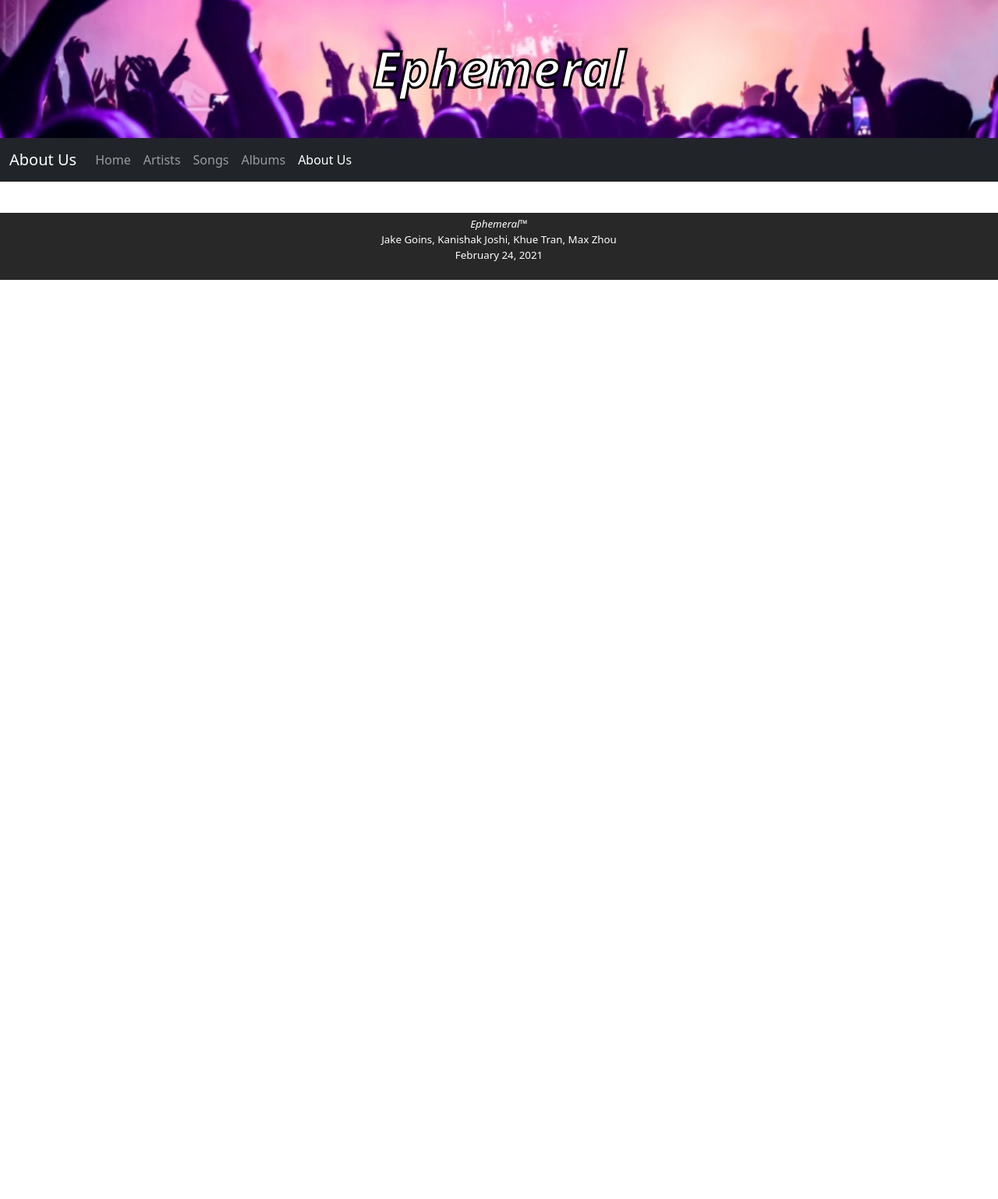
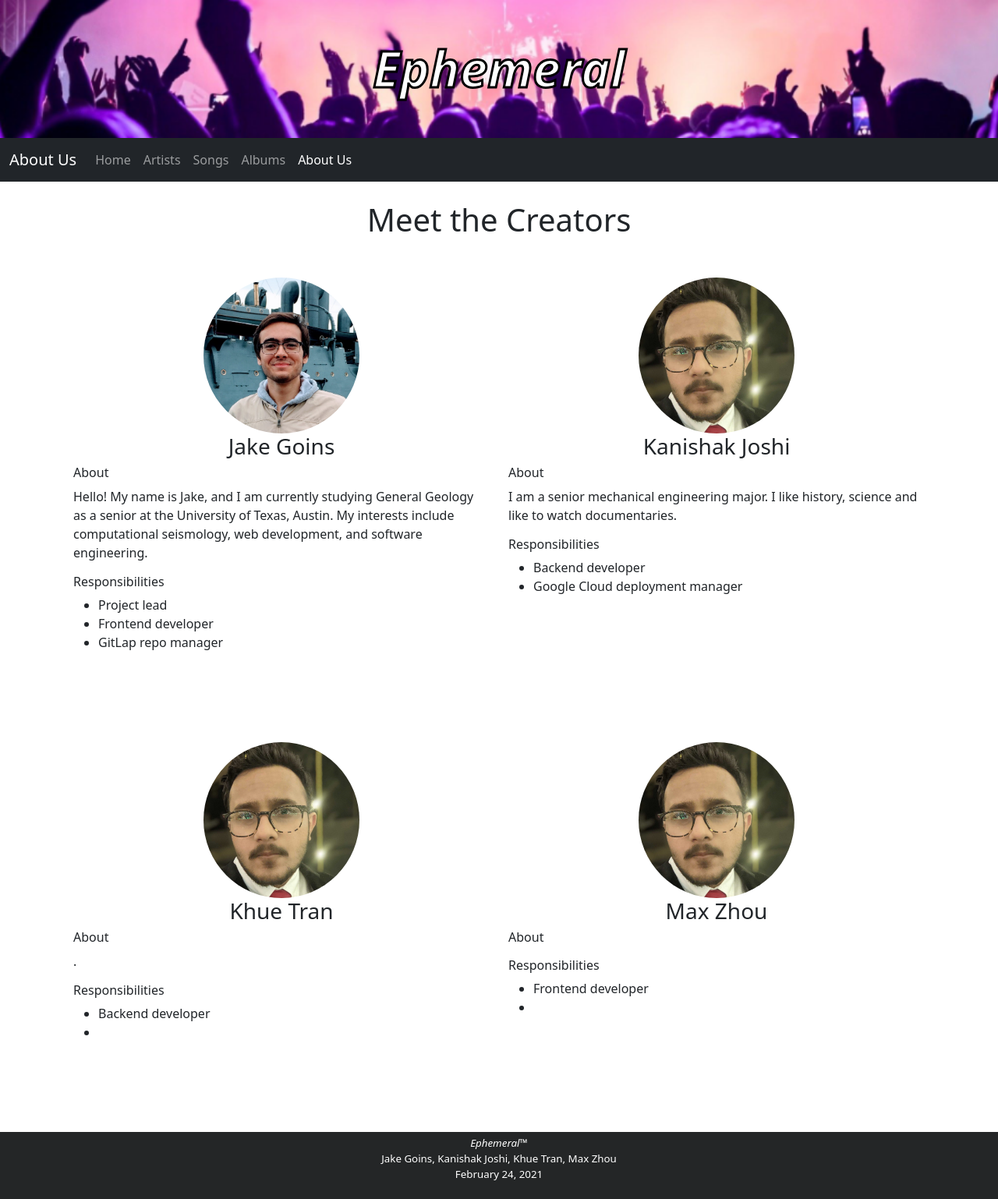
Before and after one commit to gqian75/Ephemeral, a Flask app: page /about/ in a window 1280 px wide. Shown: the whole page at 78% size. Before the commit the page ends 359 px from the top, so only its background shows below. Run offline with Flask 2, Linux system fonts and the light colour scheme; some libraries are stand-ins or nearby versions.

Commit message:
Update to about page, messed with css file for it.

```diff
--- a/static/css/style.css
+++ b/static/css/style.css
@@ -1,4 +1,4 @@
-h1{
+#title{
     background-image:url("../images/bg2.PNG");
     background-repeat:no-repeat;
     background-size:cover;
@@ -36,7 +36,7 @@ bottom: .5em;
     width:100%;
     clear: both;
     text-align:center;
-    background-color:rgb(40, 40, 40);
+    background-color:rgb(36, 38, 39);
     color:white;
     font-size:10pt;
     margin-top: 40px;
@@ -44,3 +44,31 @@ bottom: .5em;
     padding-bottom: 5px;
     margin-bottom: 0px;
 }
+
+#about{
+    text-align: center;
+    margin-top:50px;
+}
+
+.about_title{
+    text-align:center;
+    margin-top:25px;
+}
+
+#about_img{
+    height:200px;
+    width:200px;
+    border-radius: 50%;
+}
+
+.bio{
+    text-align: left;
+}
+
+ul{
+    text-align: left;
+}
+
+.row{
+    margin-bottom: 100px;
+}
--- a/templates/about.html
+++ b/templates/about.html
@@ -28,5 +28,69 @@
 {% endblock %}
 
 {% block content %}
+<h1 class="about_title"> Meet the Creators </h1>
+<div id="about" class="container">
+    <div class="row">
+        <div class="col-6">
+            <img id="about_img" src="../static/images/jake.jpg" alt="Jake">
+            <h3>Jake Goins</h3>
+            <div class="bio">
+                <h6>About</h6>
+                <p>Hello! My name is Jake, and I am currently studying General Geology as a senior at the University of Texas, Austin.
+                My interests include computational seismology, web development, and software engineering.</p>
+                <h6>Responsibilities</h6>
+                <ul>
+                    <li>Project lead</li>
+                    <li>Frontend developer</li>
+                    <li>GitLap repo manager</li>
+                </ul>
+            </div>
+        </div>
+        <div class="col-6">
+            <img id="about_img" src="../static/images/kanishak.jpg" alt="Kanishak">
+            <h3>Kanishak Joshi</h3>
+            <div class="bio">
+                <h6>About</h6>
+                <p>I am a senior mechanical engineering major.
+                    I like history, science and like to watch documentaries.</p>
+                <h6>Responsibilities</h6>
+                <ul>
+                    <li>Backend developer</li>
+                    <li>Google Cloud deployment manager</li>
+                </ul>
+            </div>
+        </div>
+    </div>
 
+    <div class="row">
+        <div class="col-6">
+            <img id="about_img" src="../static/images/kanishak.jpg" alt="Kanishak">
+            <h3>Khue Tran</h3>
+            <div class="bio">
+                <h6>About</h6>
+                <p>.</p>
+                <h6>Responsibilities</h6>
+                <ul>
+                    <li>Backend developer</li>
+                    <li></li>
+                </ul>
+            </div>
+        </div>
+        <div class="col-6">
+            <img id="about_img" src="../static/images/kanishak.jpg" alt="Kanishak">
+            <h3>Max Zhou</h3>
+            <div class="bio">
+                <h6>About</h6>
+                <p></p>
+                <h6>Responsibilities</h6>
+                <ul>
+                    <li>Frontend developer</li>
+                    <li></li>
+                </ul>
+            </div>
+        </div>
+    </div>
+</div>
+
+<h1 class="about_title"></h1>
 {% endblock %}}
--- a/templates/base.html
+++ b/templates/base.html
@@ -14,7 +14,7 @@
 </head>
 
 <body>
-    <h1> Ephemeral </h1>
+    <h1 id="title"> Ephemeral </h1>
     <nav class="navbar navbar-expand-lg navbar-dark bg-dark">
         <div class="container-fluid">
             {% block nav_title %} {% endblock %}
```
Also changed, not shown: static/images/jake.jpg (added), static/images/kanishak.jpg (added).
